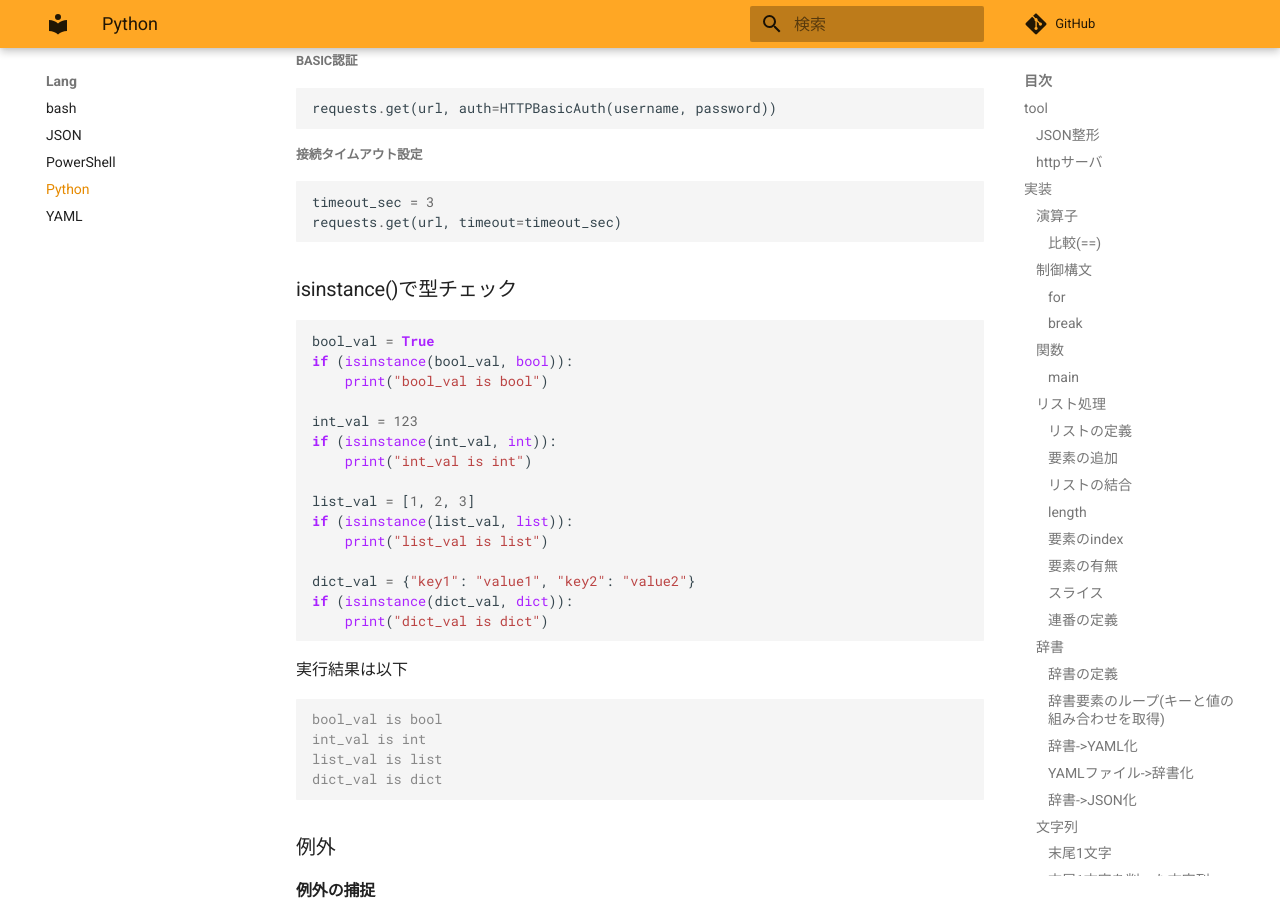
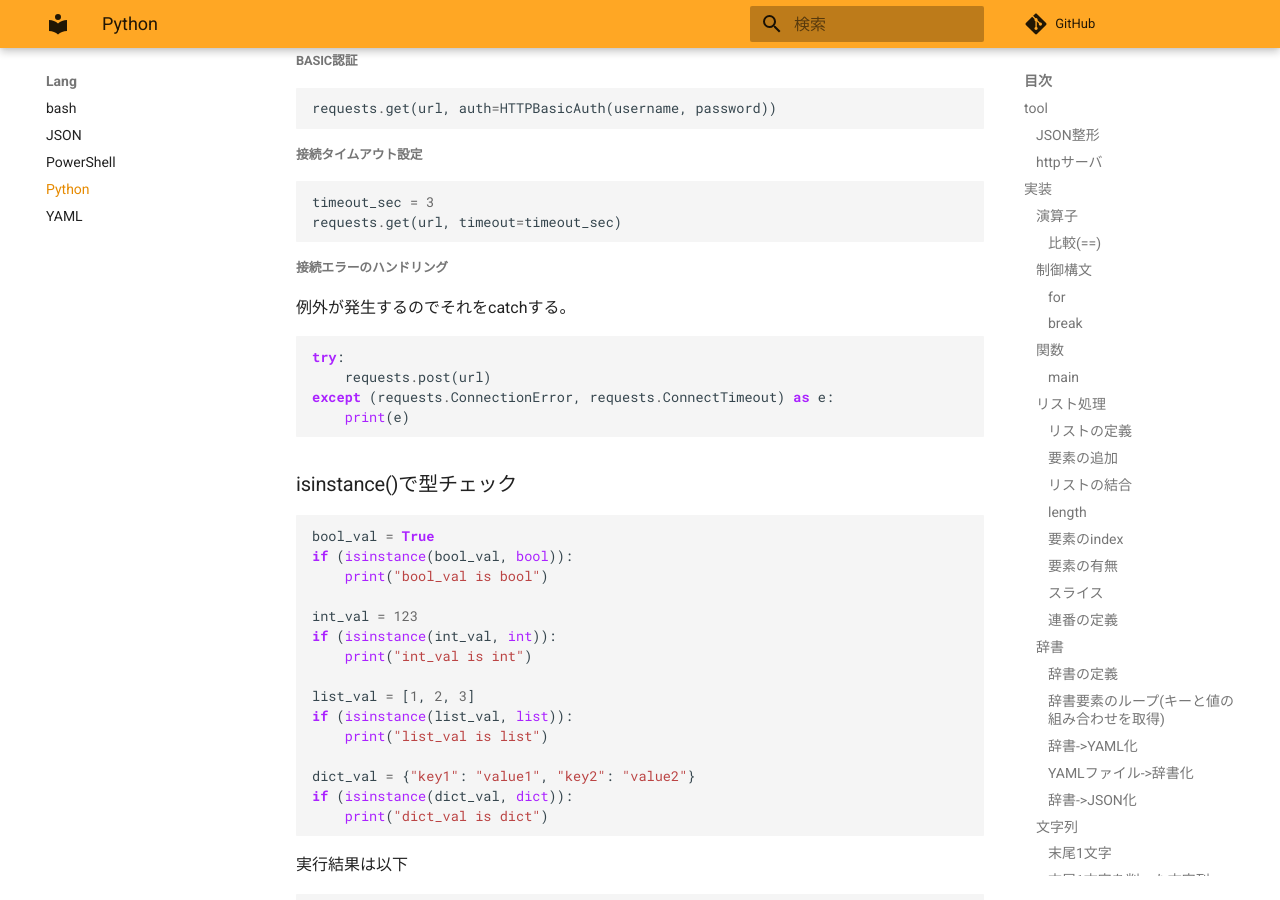
Before and after one commit to zaki-lknr/docs, an MkDocs documentation site: the page built from docs/lang/python.md, in a window 1280 px wide and 900 px high, scrolled down 9111 px. Built offline with MkDocs 1.6.1 and Material for MkDocs 9.7.7, drawn with Linux system fonts in a browser that asks for light colours; comment, search, counter and statistics services are not loaded.

Commit message:
add: lang/python: requestsのエラーハンドリング

````diff
--- a/docs/lang/python.md
+++ b/docs/lang/python.md
@@ -485,6 +485,17 @@ timeout_sec = 3
 requests.get(url, timeout=timeout_sec)
 ```
 
+##### 接続エラーのハンドリング
+
+例外が発生するのでそれをcatchする。
+
+```python
+try:
+    requests.post(url)
+except (requests.ConnectionError, requests.ConnectTimeout) as e:
+    print(e)
+```
+
 ### isinstance()で型チェック
 
 ```python
````
